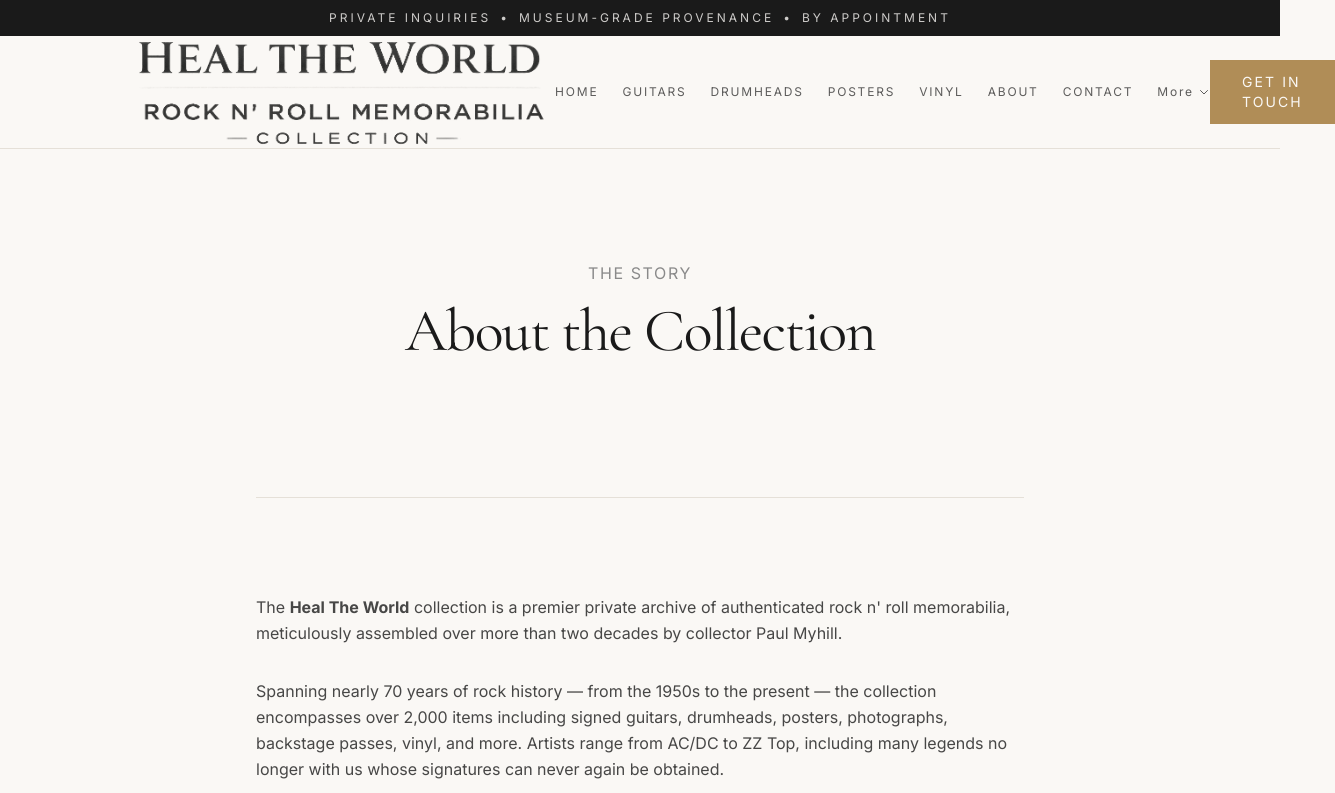
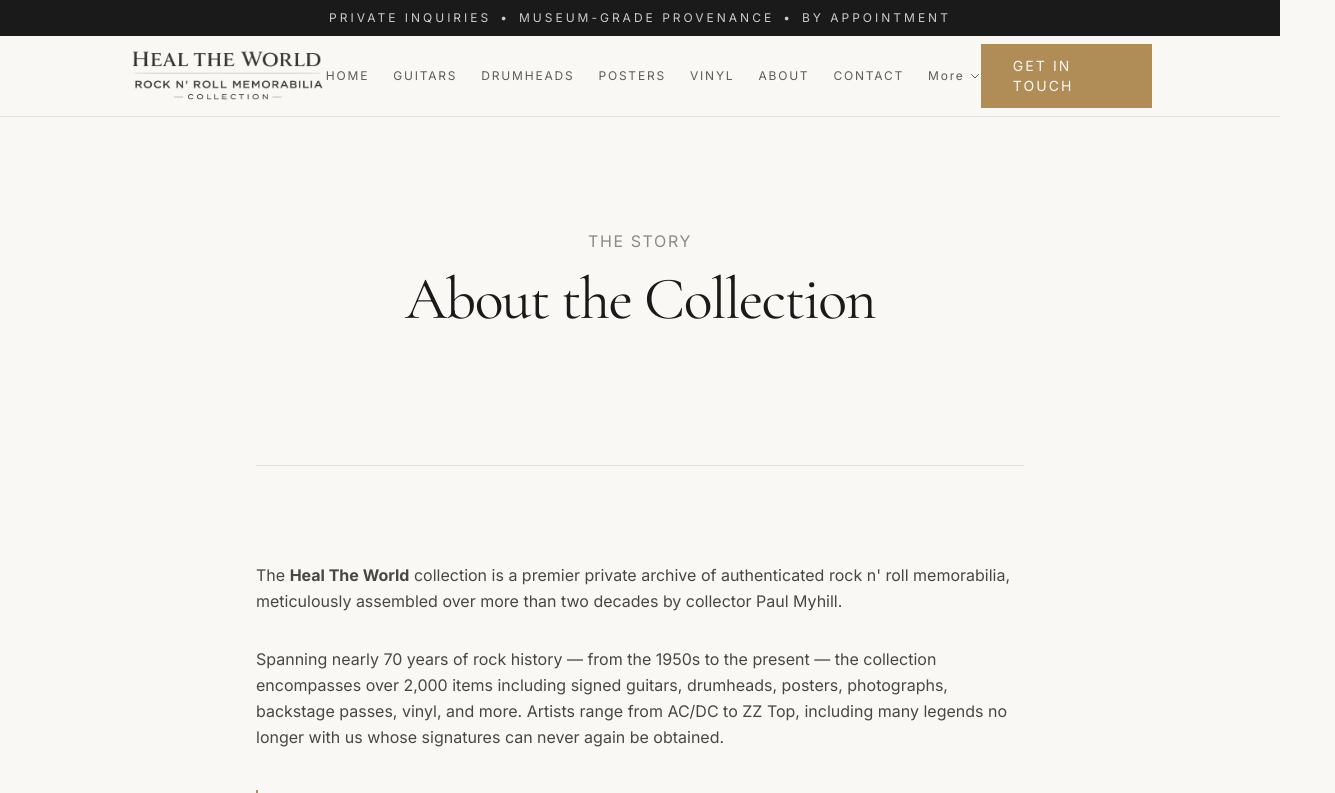
Before and after one commit to maxmarketpros/Heal-the-world, a Next.js app: page /about in a window 1280 px wide. Shown: the top 793 px of the page, 1335 px wide, since content can reach past the window. Built offline with nearby package versions, Linux system fonts and the light colour scheme.

Commit message:
Re-copy tightly cropped logo, restore normal navbar height with properly sized logo

```diff
--- a/src/components/Navbar.tsx
+++ b/src/components/Navbar.tsx
@@ -41,15 +41,15 @@
 
     return (
         <header className="sticky top-0 z-50 bg-ivory/95 backdrop-blur-md border-b border-light-border">
-            <nav className="section-padding flex items-center justify-between h-28">
+            <nav className="section-padding flex items-center justify-between h-20">
                 {/* Logo */}
                 <Link href="/" className="flex items-center shrink-0">
                     <Image
                         src="/logo.png"
                         alt="Heal The World — Rock N' Roll Memorabilia Collection"
-                        width={500}
-                        height={160}
-                        className="h-28 md:h-32 w-auto object-contain brightness-[0.3] contrast-[1.2]"
+                        width={400}
+                        height={100}
+                        className="h-12 md:h-14 w-auto object-contain brightness-[0.3] contrast-[1.2]"
                         priority
                     />
                 </Link>
```
Also changed, not shown: public/logo.png.
